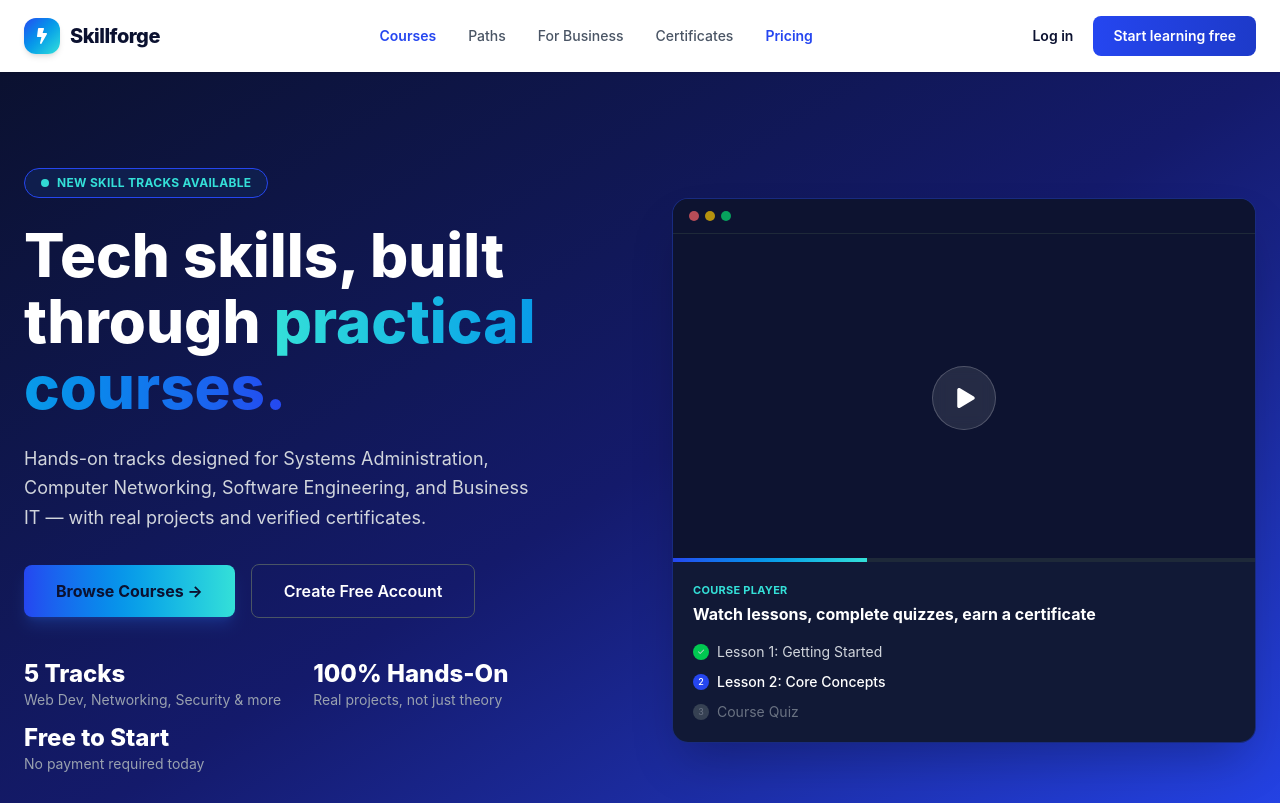
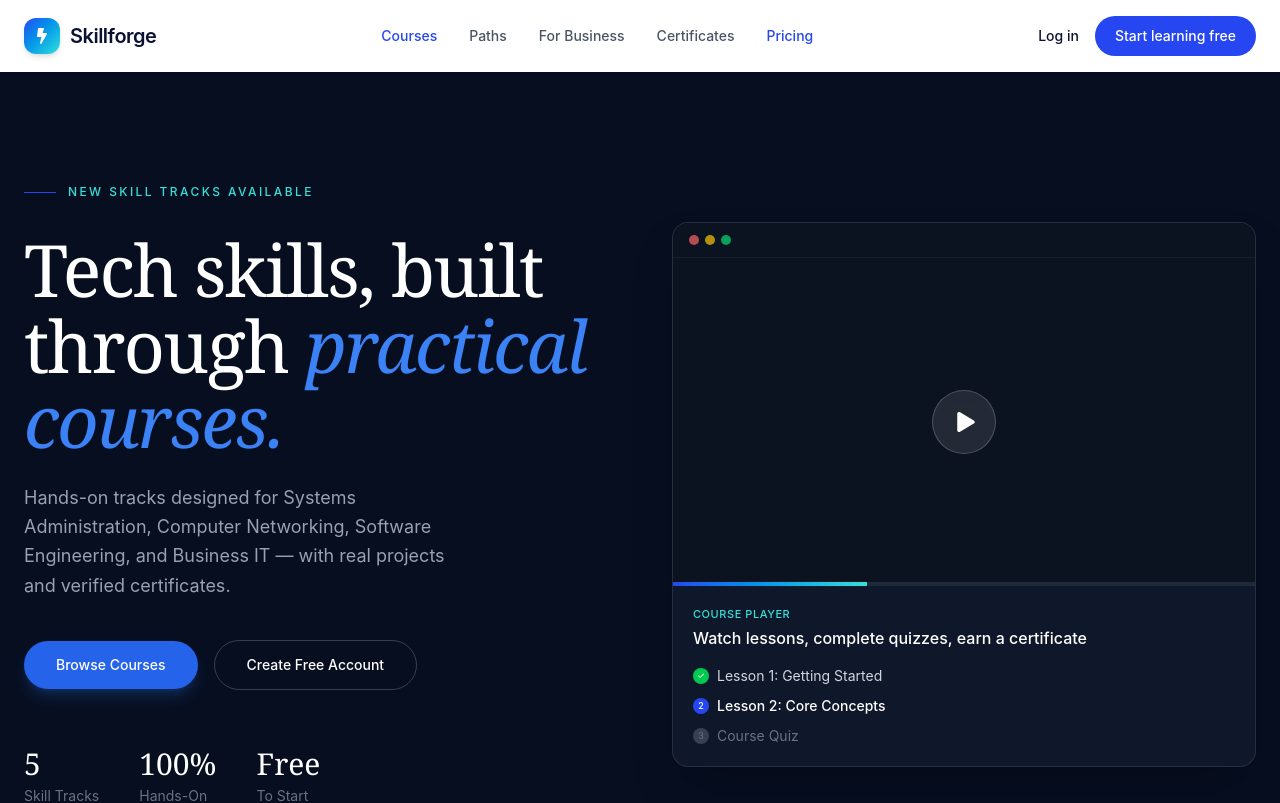
Before and after one commit to PrinceWycliff/skillforge-frontend, a React (Vite) app: page / in a window 1280 px wide. Shown: the top 803 px of the page. Built offline with nearby package versions, Linux system fonts and the light colour scheme; the HTML template or start-up script is replaced by a standard one.

Commit message:
Updating typography and UI

```diff
--- a/index.html
+++ b/index.html
@@ -3,6 +3,9 @@
   <head>
     <meta charset="UTF-8" />
     <link rel="icon" type="image/svg+xml" href="/favicon.svg" />
+    <link rel="preconnect" href="https://fonts.googleapis.com">
+    <link rel="preconnect" href="https://fonts.gstatic.com" crossorigin>
+    <link href="https://fonts.googleapis.com/css2?family=Cormorant+Garamond:wght@300;400;500;600&family=DM+Sans:wght@400;500;600;700&display=swap" rel="stylesheet">
     <meta name="viewport" content="width=device-width, initial-scale=1.0" />
     <title>skillforge-frontend</title>
   </head>
--- a/src/pages/Landing.jsx
+++ b/src/pages/Landing.jsx
@@ -1,6 +1,6 @@
 import React, { useEffect, useState } from 'react';
 import { Link } from 'react-router-dom';
-import { FaBolt, FaPlay } from 'react-icons/fa';
+import { FaBolt, FaPlay, FaBars, FaTimes } from 'react-icons/fa';
 import TrustedSection from '../components/TrustedSection';
 import Footer from '../components/Footer';
 
@@ -14,168 +14,218 @@ export default function Landing() {
   }, []);
 
   return (
-    <div className="min-h-screen bg-[#0B1130] text-white flex flex-col font-sans">
+    <div className="min-h-screen bg-[#060E20] text-white flex flex-col font-sans">
 
-      {/* 1. LIGHT NAVBAR over dark hero */}
-      <header className="bg-white sticky top-0 z-50 px-6 py-4 shadow-sm">
+      {/* ========== NAVBAR ========== */}
+      <header className="bg-white sticky top-0 z-50 px-6 py-4 shadow-sm relative">
         <div className="max-w-7xl mx-auto flex items-center justify-between">
 
+          {/* Logo */}
           <Link to="/" className="flex items-center gap-2.5">
             <div className="w-9 h-9 rounded-xl bg-gradient-to-br from-[#2546F0] to-[#34E0D8] flex items-center justify-center shadow-md">
               <FaBolt className="text-white" size={16} />
             </div>
-            <span className="text-xl font-extrabold text-[#0B1130] tracking-tight">
+            <span className="text-xl font-semibold text-[#0B1130] tracking-tight">
               Skillforge
             </span>
           </Link>
 
-          {/* Mobile menu button - only visible on small screens */}
-           {/* Mobile hamburger button */}
+          {/* Desktop Nav */}
+          <nav className="hidden md:flex items-center gap-8">
+            <Link to="/catalog" className="text-[#2546F0] font-medium text-sm hover:text-[#1d3ac9] transition">
+              Courses
+            </Link>
+            <Link to="/paths" className="text-gray-600 hover:text-[#0B1130] text-sm font-medium transition">
+              Paths
+            </Link>
+            <Link to="/for-business" className="text-gray-600 hover:text-[#0B1130] text-sm font-medium transition">
+              For Business
+            </Link>
+            <Link to="/certificates" className="text-gray-600 hover:text-[#0B1130] text-sm font-medium transition">
+              Certificates
+            </Link>
+            <Link to="/pricing" className="text-[#2546F0] font-medium text-sm hover:text-[#1d3ac9] transition">
+              Pricing
+            </Link>
+          </nav>
+
+          {/* Right side: Auth + Mobile button */}
+          <div className="flex items-center gap-4">
+            {isLoggedIn ? (
+              <Link
+                to="/dashboard"
+                className="hidden sm:inline-flex bg-[#2546F0] hover:bg-[#1d3ac9] text-white font-medium px-5 py-2.5 rounded-full text-sm transition"
+              >
+                Go to Dashboard
+              </Link>
+            ) : (
+              <>
+                <Link
+                  to="/login"
+                  className="hidden sm:inline-block text-[#0B1130] font-medium text-sm hover:text-[#2546F0] transition"
+                >
+                  Log in
+                </Link>
+                <Link
+                  to="/register"
+                  className="hidden sm:inline-flex bg-[#2546F0] hover:bg-[#1d3ac9] text-white font-medium px-5 py-2.5 rounded-full text-sm transition"
+                >
+                  Start learning free
+                </Link>
+              </>
+            )}
+
+            {/* Mobile Hamburger */}
             <button
               onClick={() => setIsMobileMenuOpen(!isMobileMenuOpen)}
               className="md:hidden p-2 rounded-lg text-gray-700 hover:bg-gray-100 transition"
               aria-label="Toggle menu"
             >
-                {isMobileMenuOpen ? (
-                  <span className="text-xl">✕</span>   // Close icon
-                ) : (
-                  <span className="text-xl">☰</span>   // Hamburger
-                )}
+              {isMobileMenuOpen ? <FaTimes size={20} /> : <FaBars size={20} />}
             </button>
+          </div>
+        </div>
 
-              {/* Desktop nav (always visible on md+) */}
-              <nav className="hidden md:flex items-center gap-8">
-                <Link to="/catalog" className="text-[#2546F0] font-semibold text-sm">Courses</Link>
-                <Link to="/paths" className="text-gray-600 hover:text-[#0B1130] text-sm font-medium transition">Paths</Link>
-                <Link to="/for-business" className="text-gray-600 hover:text-[#0B1130] text-sm font-medium transition">For Business</Link>
-                <Link to="/certificates" className="text-gray-600 hover:text-[#0B1130] text-sm font-medium transition">Certificates</Link>
-                <Link to="/pricing" className="text-[#2546F0] font-semibold text-sm">Pricing</Link>
-              </nav>
         {/* Mobile Menu Dropdown */}
         {isMobileMenuOpen && (
-                          <div className="md:hidden absolute top-full left-0 right-0 bg-[#0B1B6D] border-t shadow-lg z-40">
-                            <div className="flex flex-col px-6 py-4 gap-1">
+          <div className="md:hidden absolute top-full left-0 right-0 bg-white border-t border-gray-100 shadow-xl z-40">
+            <div className="flex flex-col px-6 py-4">
               <Link
                 to="/catalog"
                 onClick={() => setIsMobileMenuOpen(false)}
-                                className="py-3 text-[#2546F0] font-semibold text-sm border-b border-gray-100"
+                className="py-3.5 text-[#2546F0] font-medium text-sm border-b border-gray-100"
               >
                 Courses
               </Link>
               <Link
                 to="/paths"
                 onClick={() => setIsMobileMenuOpen(false)}
-                                className="py-3 text-gray-700 hover:text-[#0B1130] text-sm font-medium border-b border-gray-100"
+                className="py-3.5 text-gray-700 hover:text-[#0B1130] text-sm font-medium border-b border-gray-100"
               >
                 Paths
               </Link>
               <Link
                 to="/for-business"
                 onClick={() => setIsMobileMenuOpen(false)}
-                                className="py-3 text-gray-700 hover:text-[#0B1130] text-sm font-medium border-b border-gray-100"
+                className="py-3.5 text-gray-700 hover:text-[#0B1130] text-sm font-medium border-b border-gray-100"
               >
                 For Business
               </Link>
               <Link
                 to="/certificates"
                 onClick={() => setIsMobileMenuOpen(false)}
-                                className="py-3 text-gray-700 hover:text-[#0B1130] text-sm font-medium border-b border-gray-100"
+                className="py-3.5 text-gray-700 hover:text-[#0B1130] text-sm font-medium border-b border-gray-100"
               >
                 Certificates
               </Link>
               <Link
                 to="/pricing"
                 onClick={() => setIsMobileMenuOpen(false)}
-                                className="py-3 text-[#2546F0] font-semibold text-sm"
+                className="py-3.5 text-[#2546F0] font-medium text-sm border-b border-gray-100"
               >
                 Pricing
               </Link>
-                            </div>
-                          </div>
-                        )}
-          <div className="flex items-center gap-5">
+
+              {/* Mobile auth buttons */}
+              <div className="pt-4 flex flex-col gap-3">
                 {isLoggedIn ? (
                   <Link
                     to="/dashboard"
-                className="bg-gradient-to-r from-[#2546F0] to-[#1d3ac9] text-white font-semibold px-5 py-2.5 rounded-lg text-sm transition hover:shadow-lg hover:shadow-blue-500/30"
+                    onClick={() => setIsMobileMenuOpen(false)}
+                    className="bg-[#2546F0] text-white text-center font-medium py-3 rounded-full text-sm"
                   >
                     Go to Dashboard
                   </Link>
                 ) : (
                   <>
-                <Link to="/login" className="text-[#0B1130] font-semibold text-sm hidden sm:inline-block">Log in</Link>
+                    <Link
+                      to="/login"
+                      onClick={() => setIsMobileMenuOpen(false)}
+                      className="text-center text-[#0B1130] font-medium py-2.5 text-sm"
+                    >
+                      Log in
+                    </Link>
                     <Link
                       to="/register"
-                  className="bg-gradient-to-r from-[#2546F0] to-[#1d3ac9] text-white font-semibold px-5 py-2.5 rounded-lg text-sm transition hover:shadow-lg hover:shadow-blue-500/30"
+                      onClick={() => setIsMobileMenuOpen(false)}
+                      className="bg-[#2546F0] text-white text-center font-medium py-3 rounded-full text-sm"
                     >
                       Start learning free
                     </Link>
                   </>
                 )}
               </div>
-
             </div>
+          </div>
+        )}
       </header>
 
-      {/* 2. HERO — dark gradient with product mockup */}
-      <section className="relative bg-gradient-to-br from-[#0B1130] via-[#141a6b] to-[#2546F0] px-6 py-16 md:py-24 overflow-hidden">
+      {/* ========== HERO ========== */}
+      <section className="relative bg-[#060E20] px-6 py-20 md:py-28 overflow-hidden">
         <div className="max-w-7xl mx-auto grid lg:grid-cols-2 gap-16 items-center relative z-10">
 
-          {/* Left: copy */}
+          {/* Left: Copy */}
           <div>
-            <div className="inline-flex items-center gap-2 px-4 py-1.5 rounded-full bg-[#0f1e4d] border border-[#2546F0] text-[#34E0D8] text-xs font-bold uppercase tracking-wide mb-6">
-              <span className="w-2 h-2 rounded-full bg-[#34E0D8] animate-pulse"></span>
+            {/* Elegant small label */}
+            <div className="flex items-center gap-3 mb-8">
+              <div className="w-8 h-px bg-[#2546F0]"></div>
+              <span className="text-[#34E0D8] text-xs font-medium tracking-[0.2em] uppercase">
                 New Skill Tracks Available
+              </span>
             </div>
 
-            <h1 className="text-4xl sm:text-5xl md:text-6xl font-extrabold leading-[1.1] mb-6">
-              Tech skills, built through <span className="bg-gradient-to-r from-[#34E0D8] to-[#2546F0] text-transparent bg-clip-text">practical courses.</span>
+            {/* Serif Headline */}
+            <h1 className="font-serif font-light text-5xl sm:text-6xl md:text-7xl leading-[1.05] tracking-tight text-white mb-6">
+              Tech skills, built through{' '}
+              <span className="text-[#3B82F6] italic">practical courses.</span>
             </h1>
 
-            <p className="text-gray-300 text-base md:text-lg max-w-lg leading-relaxed mb-8">
-              Hands-on tracks designed for Systems Administration, Computer Networking, Software Engineering, and Business IT — with real projects and verified certificates.
+            <p className="text-gray-400 text-lg leading-relaxed max-w-md mb-10">
+              Hands-on tracks designed for Systems Administration, Computer Networking,
+              Software Engineering, and Business IT — with real projects and verified certificates.
             </p>
 
-            <div className="flex flex-wrap items-center gap-4 mb-10">
+            <div className="flex flex-wrap items-center gap-4 mb-14">
               <Link
                 to="/catalog"
-                className="bg-gradient-to-r from-[#2546F0] to-[#34E0D8] text-[#0B1130] px-8 py-3.5 rounded-lg font-bold text-base transition-all shadow-lg shadow-blue-500/20 hover:shadow-cyan-400/30 hover:scale-[1.02]"
+                className="bg-[#2563EB] hover:bg-[#1D4ED8] text-white px-8 py-3.5 rounded-full font-medium text-sm transition shadow-lg shadow-blue-500/20"
               >
-                Browse Courses →
+                Browse Courses
               </Link>
               <Link
                 to="/register"
-                className="border border-gray-600 hover:border-[#34E0D8] text-white px-8 py-3.5 rounded-lg font-semibold text-base transition-all hover:text-[#34E0D8]"
+                className="border border-white/20 hover:border-white/40 text-white px-8 py-3.5 rounded-full font-medium text-sm transition"
               >
                 Create Free Account
               </Link>
             </div>
 
-            {/* Honest qualitative badges instead of fabricated hard numbers */}
-            <div className="flex flex-wrap gap-x-8 gap-y-3">
+            {/* Stats */}
+            <div className="flex flex-wrap gap-10">
               <div>
-                <p className="text-2xl font-extrabold text-white">5 Tracks</p>
-                <p className="text-gray-400 text-sm">Web Dev, Networking, Security &amp; more</p>
+                <p className="font-serif text-3xl font-light text-white">5</p>
+                <p className="text-gray-500 text-sm mt-1">Skill Tracks</p>
               </div>
               <div>
-                <p className="text-2xl font-extrabold text-white">100% Hands-On</p>
-                <p className="text-gray-400 text-sm">Real projects, not just theory</p>
+                <p className="font-serif text-3xl font-light text-white">100%</p>
+                <p className="text-gray-500 text-sm mt-1">Hands-On</p>
               </div>
               <div>
-                <p className="text-2xl font-extrabold text-white">Free to Start</p>
-                <p className="text-gray-400 text-sm">No payment required today</p>
+                <p className="font-serif text-3xl font-light text-white">Free</p>
+                <p className="text-gray-500 text-sm mt-1">To Start</p>
               </div>
             </div>
           </div>
 
-          {/* Right: illustrative product mockup — represents the real player UI, no fabricated data */}
-          <div className="rounded-2xl bg-[#111936] border border-[#2546F0]/40 shadow-2xl overflow-hidden">
-            <div className="flex items-center gap-1.5 px-4 py-3 bg-[#0d1330] border-b border-gray-800">
+          {/* Right: Product Mockup */}
+          <div className="rounded-2xl bg-[#0F172A] border border-white/10 shadow-2xl overflow-hidden">
+            <div className="flex items-center gap-1.5 px-4 py-3 bg-[#0B1220] border-b border-white/5">
               <span className="w-2.5 h-2.5 rounded-full bg-red-400/70"></span>
               <span className="w-2.5 h-2.5 rounded-full bg-yellow-400/70"></span>
               <span className="w-2.5 h-2.5 rounded-full bg-green-400/70"></span>
             </div>
-            <div className="relative aspect-video bg-[#0d1330] flex items-center justify-center">
+
+            <div className="relative aspect-video bg-[#0B1220] flex items-center justify-center">
               <div className="w-16 h-16 rounded-full bg-white/10 border border-white/20 flex items-center justify-center backdrop-blur-sm">
                 <FaPlay className="text-white ml-1" size={20} />
               </div>
@@ -183,18 +233,26 @@ export default function Landing() {
                 <div className="h-full w-1/3 bg-gradient-to-r from-[#2546F0] to-[#34E0D8]"></div>
               </div>
             </div>
+
             <div className="p-5">
-              <p className="text-[11px] font-bold text-[#34E0D8] uppercase tracking-wide mb-1">Course Player</p>
-              <h3 className="font-bold text-white mb-4">Watch lessons, complete quizzes, earn a certificate</h3>
+              <p className="text-[11px] font-medium text-[#34E0D8] uppercase tracking-wider mb-1">
+                Course Player
+              </p>
+              <h3 className="font-medium text-white mb-4">
+                Watch lessons, complete quizzes, earn a certificate
+              </h3>
               <div className="space-y-2.5">
-                <div className="flex items-center justify-between text-sm">
-                  <span className="flex items-center gap-2 text-gray-300"><span className="w-4 h-4 rounded-full bg-green-500 flex items-center justify-center text-[9px]">✓</span> Lesson 1: Getting Started</span>
+                <div className="flex items-center gap-2 text-sm text-gray-300">
+                  <span className="w-4 h-4 rounded-full bg-green-500 flex items-center justify-center text-[9px] text-white">✓</span>
+                  Lesson 1: Getting Started
                 </div>
-                <div className="flex items-center justify-between text-sm">
-                  <span className="flex items-center gap-2 text-white font-medium"><span className="w-4 h-4 rounded-full bg-[#2546F0] flex items-center justify-center text-[9px]">2</span> Lesson 2: Core Concepts</span>
+                <div className="flex items-center gap-2 text-sm text-white font-medium">
+                  <span className="w-4 h-4 rounded-full bg-[#2546F0] flex items-center justify-center text-[9px]">2</span>
+                  Lesson 2: Core Concepts
                 </div>
-                <div className="flex items-center justify-between text-sm">
-                  <span className="flex items-center gap-2 text-gray-500"><span className="w-4 h-4 rounded-full bg-gray-700 flex items-center justify-center text-[9px]">3</span> Course Quiz</span>
+                <div className="flex items-center gap-2 text-sm text-gray-500">
+                  <span className="w-4 h-4 rounded-full bg-gray-700 flex items-center justify-center text-[9px]">3</span>
+                  Course Quiz
                 </div>
               </div>
             </div>
@@ -203,12 +261,11 @@ export default function Landing() {
         </div>
       </section>
 
-      {/* 3. Real skill tracks — reuses the honest, already-built section */}
+      {/* ========== TRUSTED / TRACKS SECTION ========== */}
       <TrustedSection />
 
-      {/* 4. FOOTER */}
+      {/* ========== FOOTER ========== */}
       <Footer />
-
     </div>
   );
 }
--- a/tailwind.config.js
+++ b/tailwind.config.js
@@ -18,7 +18,12 @@ export default {
           body: '#4A4F6B',    // Gray 700 body text
         },
       },
+
       fontFamily: {
+        serif: ['"Cormorant Garamond"', 'serif'],
+        sans: ['"DM Sans"', 'sans-serif'],
+      },
+            fontFamily: {
         display: ['Manrope', 'sans-serif'],
         body: ['Inter', 'sans-serif'],
       },
```
Lines whose indentation alone changed are shown as unchanged.
